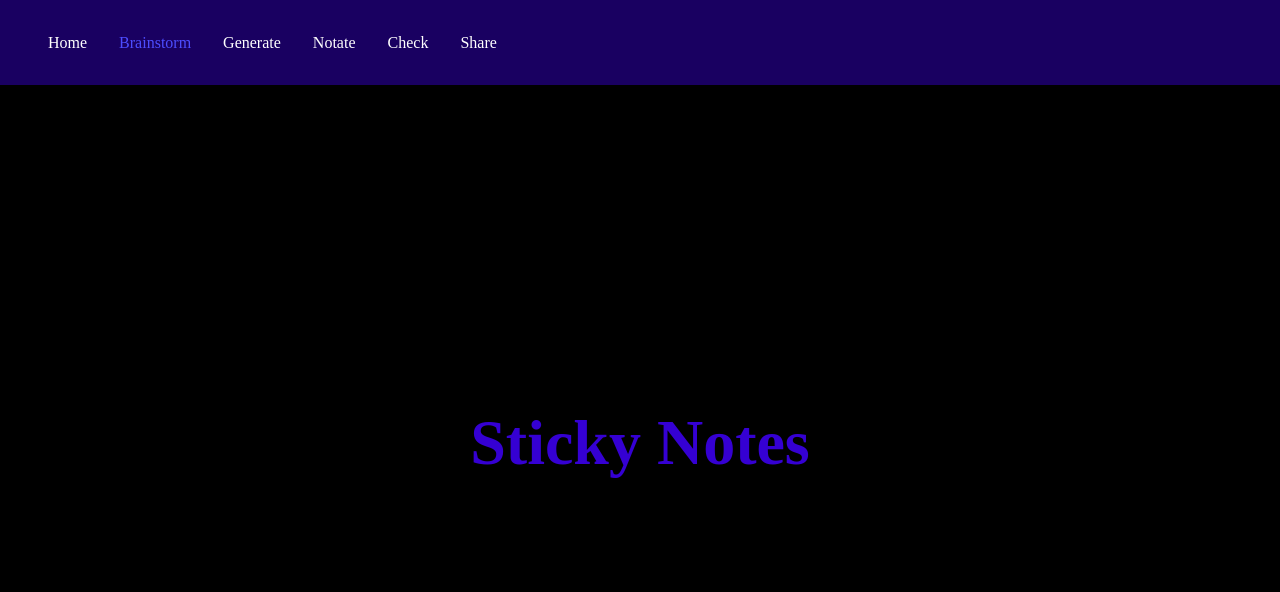
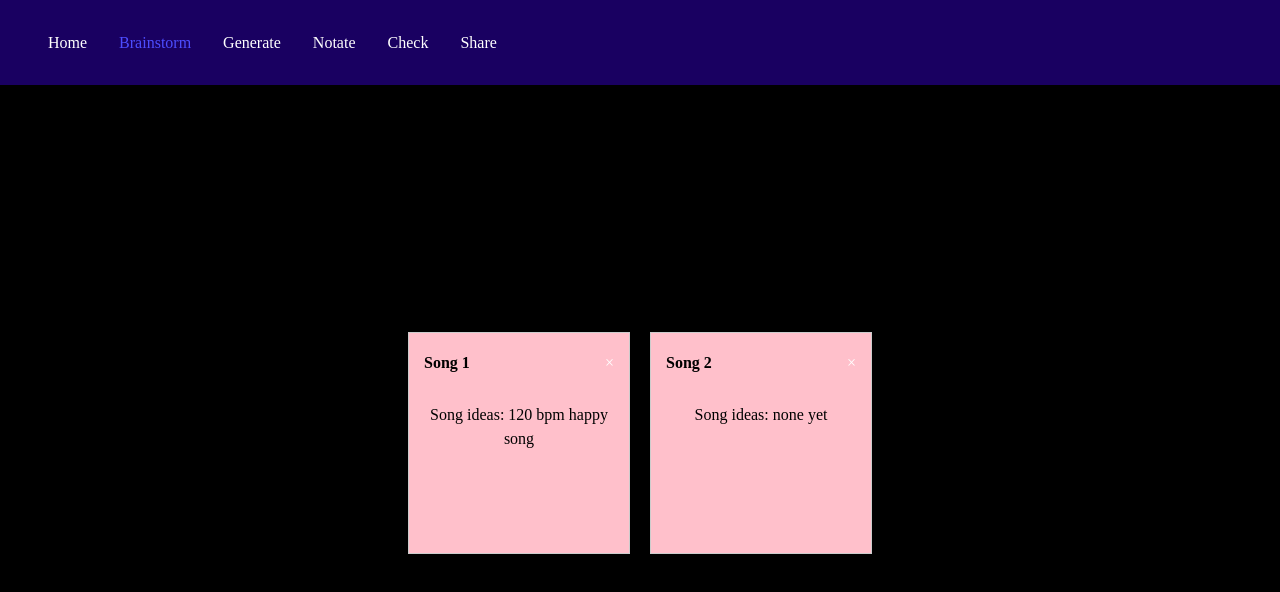
Before and after one commit to anjalik02/436-app, a React (Create React App) app: page /brainstorm in a window 1280 px wide. Shown: the top 592 px of the page. Built offline with nearby package versions, Linux system fonts and the light colour scheme.

Commit message:
sticky note frontend

```diff
--- a/src/App.css
+++ b/src/App.css
@@ -47,3 +47,39 @@ body {
     transform: rotate(360deg);
   }
 }
+
+.sticky-note {
+  width: 200px;
+  height: 200px;
+  background-color: #ffc0cb;
+  border: 1px solid #ccc;
+  position: relative;
+  padding: 10px;
+  margin: 10px;
+  box-shadow: 3px 3px 3px rgba(0, 0, 0, 0.2);
+  overflow: hidden;
+}
+
+.sticky-note .header {
+  height: 30px;
+  display: flex;
+  justify-content: space-between;
+  align-items: center;
+  padding: 5px;
+}
+
+.sticky-note .title {
+  font-weight: bold;
+  color: #000;
+}
+
+.sticky-note .close-btn {
+  color: #fff;
+  cursor: pointer;
+}
+
+.sticky-note .content {
+  margin-top: 20px;
+  font-size: 16px;
+  line-height: 1.5;
+}
--- a/src/components/pages/brainstorm.js
+++ b/src/components/pages/brainstorm.js
@@ -3,9 +3,24 @@ import React from 'react';
 const Brainstorm = () => {
   return (
     <div className='App'>
-      <h1 style={{ color: '#3500D3', fontSize: '4em' }}>
-        Sticky Notes
-      </h1>
+      <div class="sticky-note">
+        <div class="header">
+          <span class="title">Song 1</span>
+          <span class="close-btn">&times;</span>
+        </div>
+        <div class="content">
+          <p>Song ideas: 120 bpm happy song</p>
+        </div>
+      </div>
+      <div class="sticky-note">
+        <div class="header">
+          <span class="title">Song 2</span>
+          <span class="close-btn">&times;</span>
+        </div>
+        <div class="content">
+          <p>Song ideas: none yet</p>
+        </div>
+      </div>
     </div>
   );
 };
```
